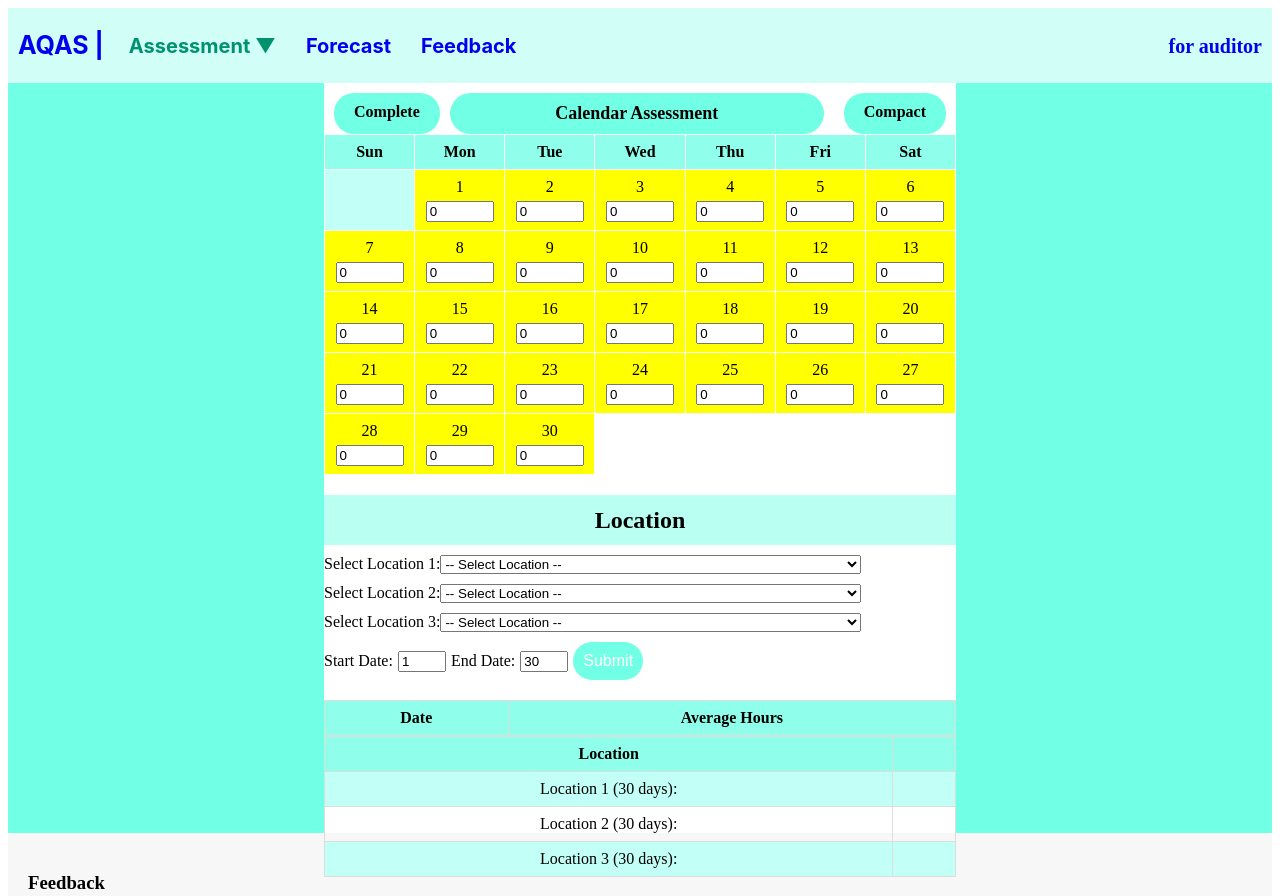
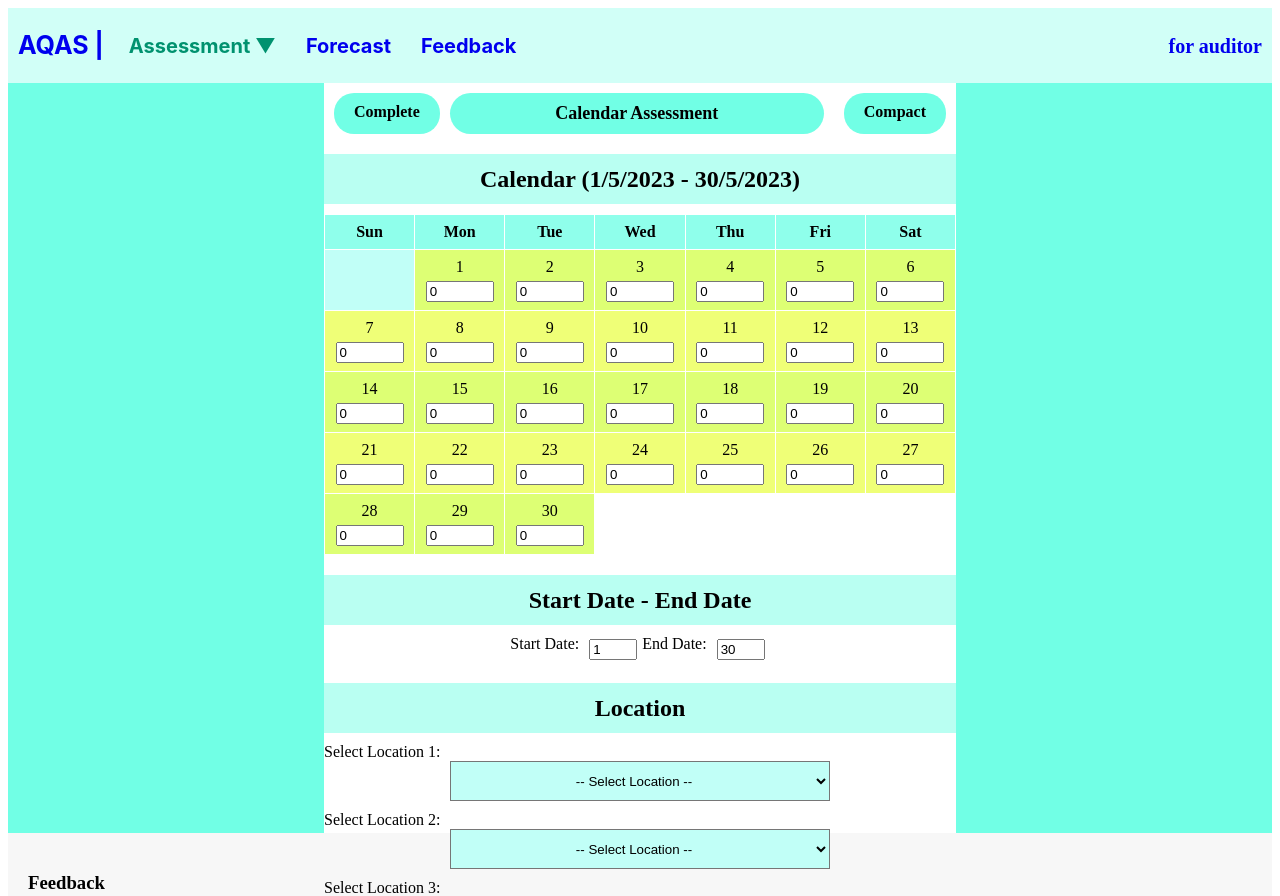
Before and after one commit to sodaop12/Air-Quality-Assessment-System-Front-end, a Vue app: page /calendar_as in a window 1280 px wide. Shown: the top 896 px of the page. Built offline with nearby package versions, Linux system fonts and the light colour scheme.

Commit message:
Update based for Calendar UI

```diff
--- a/src/assets/css/Action_Element.css
+++ b/src/assets/css/Action_Element.css
@@ -30,7 +30,7 @@
   }
 
   tr:hover {
-    background-color: cyan;
+    background-color: rgba(0, 255, 255, 0.396);
   }
 
   /* for submit button */
--- a/src/views/AllFeedbackView.vue
+++ b/src/views/AllFeedbackView.vue
@@ -28,7 +28,7 @@
               />
 
               <!--<p>Rating: {{ feedbackItem.rating }}</p>-->
-              <p>Comment: {{ feedbackItem.feedback }}</p>
+              <p>{{ feedbackItem.feedback }}</p>
             </div>
           </div>
         </div>
--- a/src/views/CalendarAssessmentView.vue
+++ b/src/views/CalendarAssessmentView.vue
@@ -15,8 +15,8 @@
           >
           <router-link to="/compact_as" class="page-link">Compact</router-link>
         </div>
-        <!-- Generate the table for a month with 30 days -->
-        <!-- Generate the table for a month with custom start and end dates -->
+
+        <h2 class="section-title">Calendar (1/5/2023 - 30/5/2023)</h2>
         <table class="month-table">
           <tr>
             <th>Sun</th>
@@ -49,6 +49,30 @@
           </tr>
         </table>
       </div>
+
+      <h2 class="section-title">Start Date - End Date</h2>
+      <!-- Add a container div to center align the date input boxes -->
+      <div class="date-input-container">
+        <label for="start-date">Start Date:</label>
+        <input
+          id="start-date"
+          v-model="startDate"
+          type="number"
+          min="1"
+          max="30"
+          class="date-input"
+        />
+        <label for="end-date">End Date:</label>
+        <input
+          id="end-date"
+          v-model="endDate"
+          type="number"
+          min="1"
+          max="30"
+          class="date-input"
+        />
+      </div>
+
       <section class="Location">
         <h2 class="section-title">Location</h2>
         <label for="location1">Select Location 1:</label>
@@ -87,31 +111,10 @@
           </option>
         </select>
       </section>
-      <!-- Input boxes for start date and end date -->
-      <div class="date-inputs">
-        <label for="start-date">Start Date:</label>
-        <input
-          id="start-date"
-          v-model="startDate"
-          type="number"
-          min="1"
-          max="30"
-          class="date-input"
-        />
-        <label for="end-date">End Date:</label>
-        <input
-          id="end-date"
-          v-model="endDate"
-          type="number"
-          min="1"
-          max="30"
-          class="date-input"
-        />
 
-        <button @click="submitData" class="submit-button">Submit</button>
-      </div>
+      <h2 class="section-title">Summary</h2>
       <!-- Display the logged data as a table -->
-      <div class="logged-data">
+      <div class="logged-data" v-if="hasInputData">
         <!-- <p>Total Active Average Hours: {{ totalActiveHours }}</p>-->
         <table>
           <tr>
@@ -119,7 +122,7 @@
             <th>Average Hours</th>
           </tr>
           <tr v-for="dayData in filteredLoggedData" :key="dayData.day">
-            <td>{{ dayData.day }}</td>
+            <td>{{ dayData.day }}/5/2023</td>
             <td>
               <ul>
                 <li>
@@ -130,6 +133,8 @@
           </tr>
         </table>
         <!-- Split table for selected locations -->
+      </div>
+      <div class="logged-data" v-if="hasInputData2">
         <table>
           <tr>
             <th>Location</th>
@@ -169,10 +174,17 @@
         </tr>
         <tr>
           <td colspan="2">
-            <p v-html="formattedOutputText"></p>
+            <p
+              v-html="formattedOutputText"
+              style="font-size: 16px; line-height: 1.6"
+            ></p>
           </td>
         </tr>
       </table>
+      <!-- Center-align the "Submit" button -->
+      <div class="submit-button-container">
+        <button @click="submitData" class="submit-button">Submit</button>
+      </div>
     </div>
     <div class="right-sidebar">
       <!-- Right sidebar content -->
@@ -230,6 +242,20 @@ export default {
     };
   },
   computed: {
+    hasInputData() {
+      // Check if any input fields in the table have non-zero values
+      const hasAverageHours = this.averageHours.some((hours) => hours !== 0);
+
+      // Return true if either input fields or locations are selected
+      return (
+        hasAverageHours ||
+        this.selectedLocations.some((location) => location !== "")
+      );
+    },
+    hasInputData2() {
+      // Return true if either input fields or locations are selected
+      return this.selectedLocations.some((location) => location !== "");
+    },
     formattedOutputText() {
       // Replace spaces with <br> to create new lines
       return this.output_text.replace(/(\d+\.)\s+/g, "<br>$1 ");
@@ -317,6 +343,24 @@ export default {
 @import "../assets/css/Based_Element.css";
 @import "../assets/css/Action_Element.css";
 
+label {
+  margin-bottom: 10px;
+}
+option,
+select {
+  width: 60%;
+  height: 40px;
+  padding: 5px;
+  box-sizing: border-box;
+  background-color: #c1fff7;
+  margin: 0 auto;
+  display: block;
+  text-align: center;
+}
+/* Add styles to target the <p> element within the <td> */
+td p {
+  margin: 0; /* Remove default margin from <p> element */
+}
 .month-table {
   width: 100%;
   border-collapse: collapse;
@@ -349,7 +393,12 @@ export default {
 }
 
 .highlighted {
-  background-color: yellow; /* You can choose your desired highlighting color */
+  background-color: rgba(
+    233,
+    255,
+    66,
+    0.719
+  ); /* You can choose your desired highlighting color */
 }
 
 .logged-data {
@@ -367,4 +416,31 @@ export default {
   padding: 8px;
   text-align: center;
 }
+
+/* Center align the date input container */
+.date-input-container {
+  display: flex;
+  justify-content: center;
+  align-items: center;
+  flex-wrap: wrap; /* Allow wrapping of date inputs if necessary */
+  margin-top: 10px;
+}
+
+/* Adjust the styles for labels and inputs */
+.date-input-container label {
+  margin-right: 5px;
+  white-space: nowrap; /* Prevent labels from wrapping */
+}
+
+.date-input-container input {
+  width: 40px;
+  margin: 0 5px;
+}
+
+/* Center-align the "Submit" button */
+.submit-button-container {
+  display: flex;
+  justify-content: center;
+  margin-top: 20px; /* Adjust margin-top as needed */
+}
 </style>
--- a/src/views/CompactAssessmentView.vue
+++ b/src/views/CompactAssessmentView.vue
@@ -14,7 +14,7 @@
       </div>
       <section class="DayNum">
         <!-- Day, Number content -->
-        <h2 class="section-title">Average Day&Hours</h2>
+        <h2 class="section-title">Average Day&Hours (1/5/2023 - 30/5/2023)</h2>
         <div>
           <label for="dropdown"
             >During the last 30 days, on average, how many days have you spent
--- a/src/views/FeedbackView.vue
+++ b/src/views/FeedbackView.vue
@@ -128,16 +128,19 @@ button {
 .comment textarea,
 label {
   width: 70%;
-  height: 100px;
   line-height: 40px;
+  display: inline-block;
 }
 /* Add this to your style section */
 .rating label {
-  width: 100px;
+  width: 130px;
   height: 40px;
   line-height: 40px;
   display: inline-block;
   cursor: pointer;
+}
+
+.rating {
 }
 
 .rating label i {
@@ -186,6 +189,7 @@ input {
 }
 .center-content {
   text-align: center;
+  width: 100%;
 }
 
 .rate-background,
```
